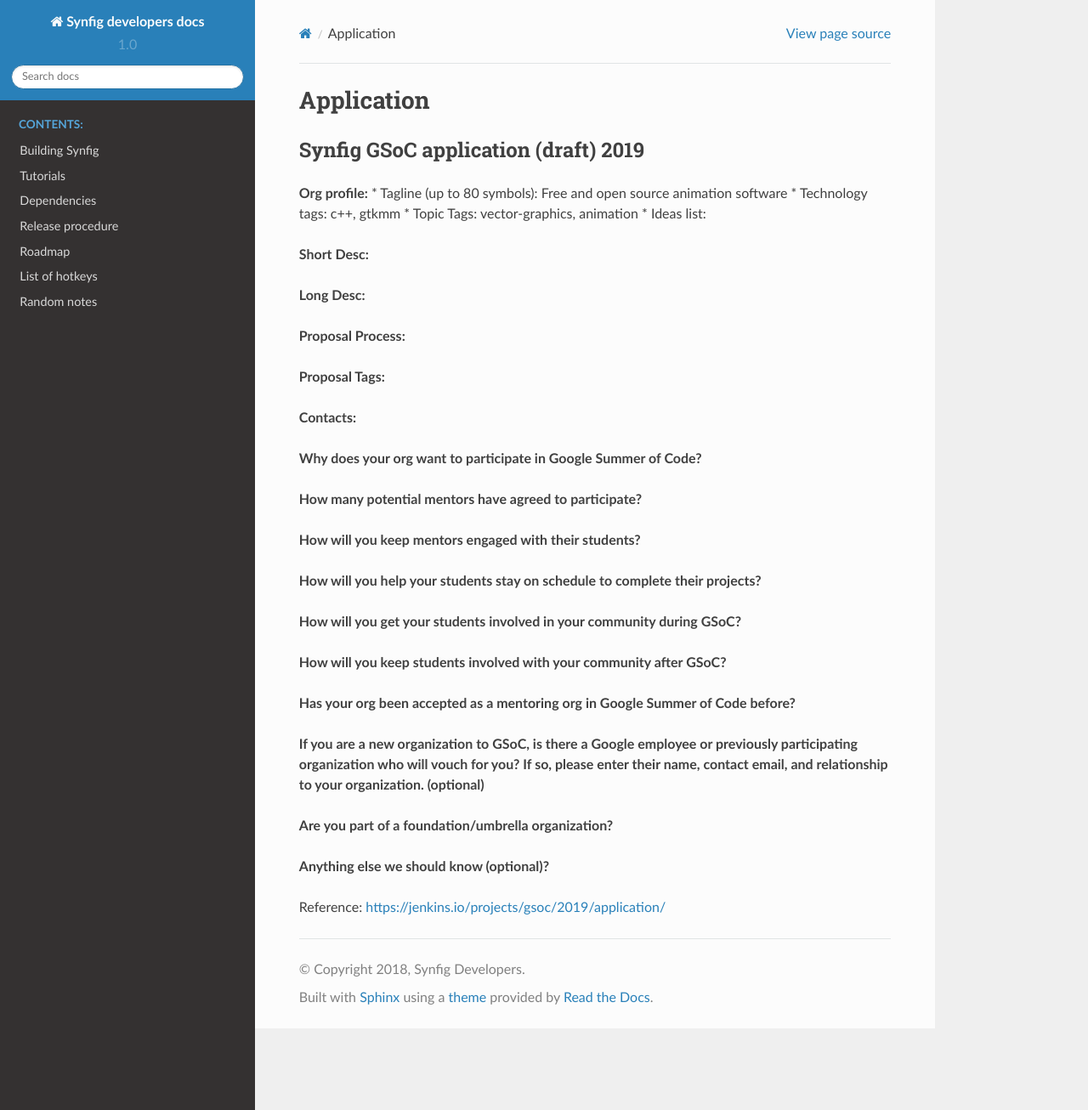
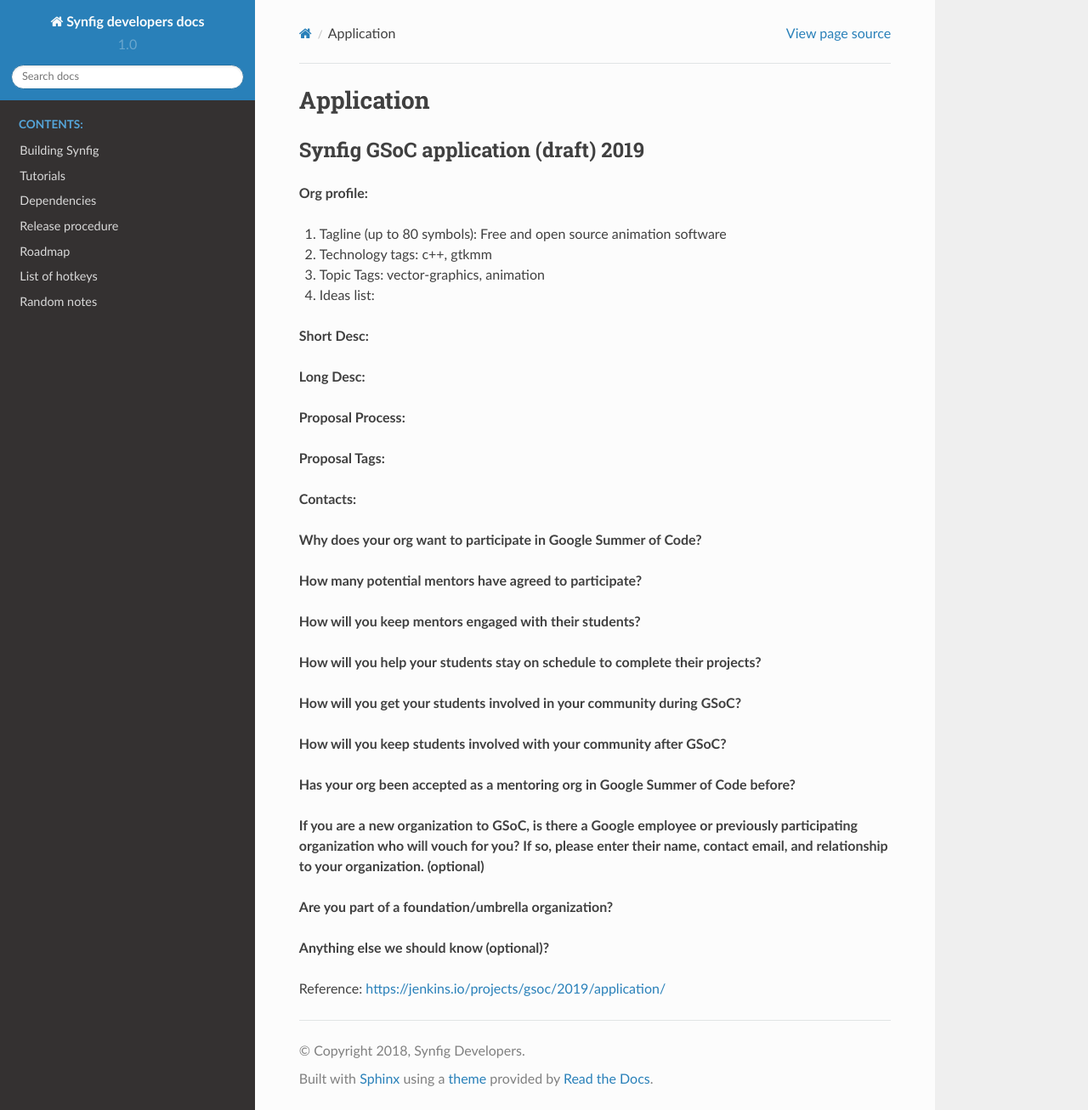
Before and after one commit to synfig/synfig-docs-dev, a Sphinx documentation site: the page built from docs/gsoc/2019/application.rst, in a window 1280 px wide and 1306 px high. Shown: the whole window at 85% size. Built offline with Sphinx 7.4.7 and the Read the Docs theme 2.0.0, drawn with Linux system fonts in a browser that asks for light colours; pages that are not in the unit, such as notebooks, are missing from menus.

Commit message:
fix intendation

```diff
--- a/docs/gsoc/2019/application.rst
+++ b/docs/gsoc/2019/application.rst
@@ -5,10 +5,11 @@
 ~~~~~~~~~~~~~~~~~~~~~~~~~~~~~~~~~~~~
 
 **Org profile:**
-* Tagline (up to 80 symbols): Free and open source animation software
-* Technology tags: c++, gtkmm
-* Topic Tags: vector-graphics, animation
-* Ideas list:
+
+#. Tagline (up to 80 symbols): Free and open source animation software
+#. Technology tags: c++, gtkmm
+#. Topic Tags: vector-graphics, animation
+#. Ideas list:
 
 **Short Desc:**
 
```
